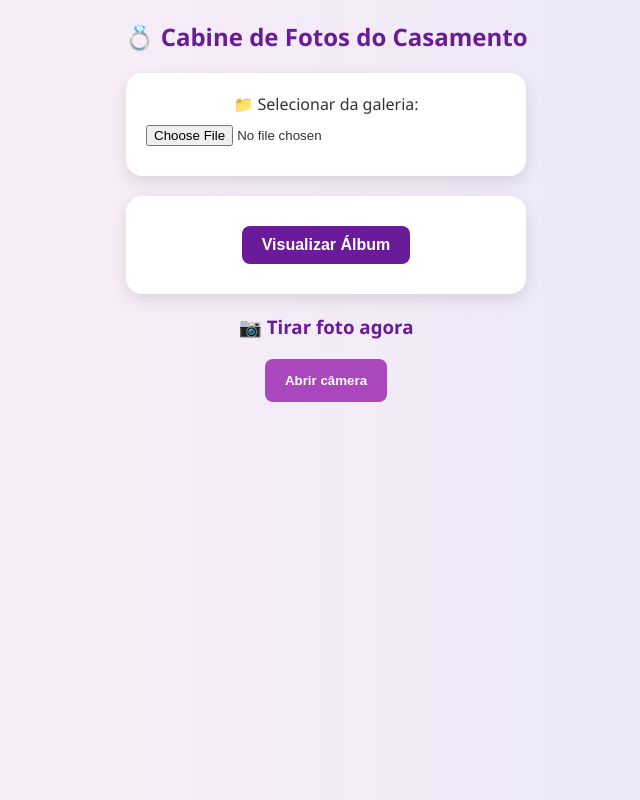
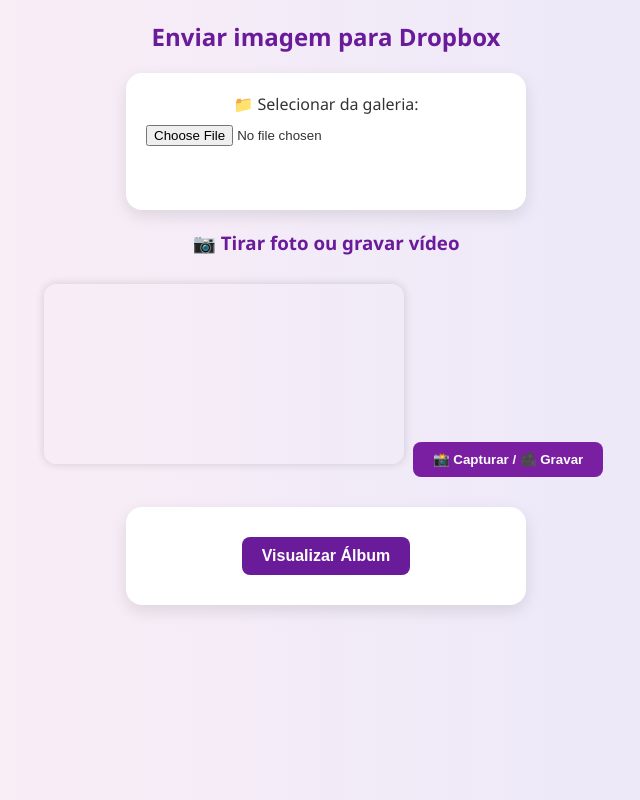
Before and after one commit to gabrielleite12/casamento, a Flask app: page / in a window 1280 px wide. Shown: the whole page, without its empty margins (314-954 px from the left). Run offline with Flask 3, Linux system fonts and the light colour scheme.

Commit message:
Update index.html

```diff
--- a/templates/index.html
+++ b/templates/index.html
@@ -2,23 +2,23 @@
 <html lang="pt-br">
 <head>
   <meta charset="UTF-8">
-  <title>Cabine de Fotos - Casamento</title>
-  <meta name="viewport" content="width=device-width, initial-scale=1.0">
+  <title>Capturar ou Enviar Imagem</title>
   <style>
     * {
       box-sizing: border-box;
     }
 
     body {
-      margin: 0;
       font-family: 'Segoe UI', sans-serif;
       background: linear-gradient(to right, #fff0f5, #e6e6fa);
+      margin: 0;
+      padding: 0;
       color: #333;
       text-align: center;
     }
 
-    h2, h3 {
-      margin: 20px 0 10px;
+    h2, h3, h4 {
+      margin-top: 20px;
       color: #6a1b9a;
     }
 
@@ -32,13 +32,13 @@
     }
 
     input[type="file"] {
+      margin-top: 10px;
       display: block;
-      margin: 10px auto;
       width: 100%;
     }
 
     button {
-      padding: 14px 20px;
+      padding: 10px 20px;
       background-color: #ab47bc;
       border: none;
       border-radius: 8px;
@@ -53,50 +53,32 @@
       background-color: #8e24aa;
     }
 
-    video {
-      width: 100vw;
-      height: 100vh;
-      object-fit: cover;
-      position: fixed;
-      top: 0;
-      left: 0;
-      z-index: 999;
+    video, canvas {
+      width: 100%;
+      max-width: 360px;
+      margin-top: 10px;
+      border-radius: 12px;
+      box-shadow: 0 0 10px rgba(0,0,0,0.15);
+    }
+
+    ul {
+      list-style: none;
+      padding: 0;
+      color: green;
+      font-weight: bold;
+    }
+
+    #preview-container {
+      margin-top: 20px;
       display: none;
     }
 
-    #preview-fullscreen {
-      position: fixed;
-      top: 0;
-      left: 0;
-      width: 100vw;
-      height: 100vh;
-      background-color: black;
-      display: none;
-      justify-content: center;
-      align-items: center;
-      flex-direction: column;
-      z-index: 1000;
+    #capture-button {
+      background-color: #7b1fa2;
     }
 
-    #preview-img {
-      max-width: 100%;
-      max-height: 100vh;
-    }
-
-    .overlay-buttons {
-      position: fixed;
-      bottom: 20px;
-      left: 50%;
-      transform: translateX(-50%);
-      z-index: 1001;
-      display: flex;
-      gap: 15px;
-      flex-wrap: wrap;
-      justify-content: center;
-    }
-
-    #abrirCamera {
-      margin-bottom: 10px;
+    #capture-button:hover {
+      background-color: #6a1b9a;
     }
 
     @media (max-width: 600px) {
@@ -106,17 +88,13 @@
 
       button {
         width: 100%;
-      }
-
-      .overlay-buttons {
-        bottom: 10px;
-        flex-direction: column;
+        margin-bottom: 10px;
       }
     }
   </style>
 </head>
 <body>
-  <h2>💍 Cabine de Fotos do Casamento</h2>
+  <h2>Enviar imagem para Dropbox</h2>
 
   {% with messages = get_flashed_messages() %}
     {% if messages %}
@@ -133,7 +111,12 @@
       📁 Selecionar da galeria:
       <input type="file" name="imagem" accept="image/*">
     </label>
+    <br><br>
   </form>
+
+  <h3>📷 Tirar foto ou gravar vídeo</h3>
+  <video id="camera" autoplay></video>
+  <button id="capture-button">📸 Capturar / 🎥 Gravar</button>
 
   <form action="{{ url_for('album') }}" method="get" style="margin-top:20px;">
     <button type="submit" style="padding:10px 20px; font-size:16px; background-color:#6a1b9a; color:white; border:none; border-radius:8px; cursor:pointer;">
@@ -141,74 +124,123 @@
     </button>
   </form>
 
-  <h3>📷 Tirar foto agora</h3>
-  <button id="abrirCamera">Abrir câmera</button>
-
-  <video id="camera" autoplay></video>
-  <div class="overlay-buttons" id="botoesCamera" style="display: none;">
-    <button id="capture">📸 Capturar</button>
-  </div>
-
-  <!-- Tela de pré-visualização -->
-  <div id="preview-fullscreen">
-    <img id="preview-img" src="">
-    <div class="overlay-buttons">
+  <div id="preview-container">
+    <h4>Pré-visualização</h4>
+    <canvas id="preview"></canvas>
     <form method="post" enctype="multipart/form-data" id="photo-form">
       <input type="hidden" name="captured_image" id="captured-image">
       <button type="submit">✅ Usar esta foto</button>
       <button type="button" onclick="refazer()">🔁 Tirar outra</button>
     </form>
   </div>
-  </div>
 
   <script>
-    const abrirCameraBtn = document.getElementById('abrirCamera');
     const video = document.getElementById('camera');
-    const botoesCamera = document.getElementById('botoesCamera');
-    const previewFullscreen = document.getElementById('preview-fullscreen');
-    const previewImg = document.getElementById('preview-img');
+    const canvas = document.getElementById('preview');
+    const previewContainer = document.getElementById('preview-container');
     const capturedImageInput = document.getElementById('captured-image');
-    let stream = null;
+    const captureButton = document.getElementById('capture-button');
 
-    abrirCameraBtn.addEventListener('click', () => {
-      navigator.mediaDevices.getUserMedia({ video: { facingMode: 'environment' }, audio: false })
-        .then(s => {
-          stream = s;
+    let mediaRecorder;
+    let recordedChunks = [];
+    let isRecording = false;
+    let pressTimer;
+
+    navigator.mediaDevices.getUserMedia({ video: { facingMode: "environment" }, audio: true })
+      .then(stream => {
         video.srcObject = stream;
-          video.style.display = 'block';
-          botoesCamera.style.display = 'flex';
-          abrirCameraBtn.style.display = 'none';
       })
-        .catch(err => {
-          alert("Erro ao acessar a câmera: " + err.message);
-        });
+      .catch(error => {
+        alert("Erro ao acessar a câmera: " + error.message);
       });
 
-    document.getElementById('capture').addEventListener('click', () => {
-      const canvas = document.createElement('canvas');
+    function tirarFoto() {
+      const context = canvas.getContext('2d');
       canvas.width = video.videoWidth;
       canvas.height = video.videoHeight;
-      const context = canvas.getContext('2d');
       context.drawImage(video, 0, 0, canvas.width, canvas.height);
 
       const dataURL = canvas.toDataURL('image/jpeg');
       capturedImageInput.value = dataURL;
-      previewImg.src = dataURL;
+      previewContainer.style.display = 'block';
+    }
 
-      // Parar câmera
-      video.pause();
-      stream.getTracks().forEach(track => track.stop());
-      video.style.display = 'none';
-      botoesCamera.style.display = 'none';
+    function iniciarGravacao() {
+      recordedChunks = [];
+      mediaRecorder = new MediaRecorder(video.srcObject, { mimeType: 'video/webm' });
 
-      // Mostrar preview
-      previewFullscreen.style.display = 'flex';
+      mediaRecorder.ondataavailable = function(e) {
+        if (e.data.size > 0) recordedChunks.push(e.data);
+      };
+
+      mediaRecorder.onstop = function() {
+        const blob = new Blob(recordedChunks, { type: 'video/webm' });
+        const videoURL = URL.createObjectURL(blob);
+
+        const recordedVideo = document.createElement('video');
+        recordedVideo.controls = true;
+        recordedVideo.src = videoURL;
+        recordedVideo.style.width = '100%';
+        recordedVideo.style.maxWidth = '360px';
+        recordedVideo.style.marginTop = '10px';
+        recordedVideo.style.borderRadius = '12px';
+        recordedVideo.style.boxShadow = '0 0 10px rgba(0,0,0,0.15)';
+        document.body.appendChild(recordedVideo);
+
+        const form = document.createElement('form');
+        form.method = 'post';
+        form.enctype = 'multipart/form-data';
+
+        const input = document.createElement('input');
+        input.type = 'hidden';
+        input.name = 'captured_video';
+
+        const reader = new FileReader();
+        reader.readAsDataURL(blob);
+        reader.onloadend = () => {
+          input.value = reader.result;
+        };
+
+        const submit = document.createElement('button');
+        submit.type = 'submit';
+        submit.innerText = "✅ Usar este vídeo";
+
+        form.appendChild(input);
+        form.appendChild(submit);
+        document.body.appendChild(form);
+      };
+
+      mediaRecorder.start();
+      isRecording = true;
+      captureButton.textContent = "🔴 Gravando vídeo...";
+
+      setTimeout(() => {
+        if (isRecording) {
+          mediaRecorder.stop();
+          isRecording = false;
+          captureButton.textContent = "📸 Capturar / 🎥 Gravar";
+        }
+      }, 5000);
+    }
+
+    captureButton.addEventListener('mousedown', () => {
+      pressTimer = setTimeout(() => {
+        iniciarGravacao();
+      }, 1000); // segurando por mais de 1 segundo, inicia gravação
+    });
+
+    captureButton.addEventListener('mouseup', () => {
+      clearTimeout(pressTimer);
+      if (!isRecording) tirarFoto(); // se não gravou, tira foto
+    });
+
+    captureButton.addEventListener('mouseleave', () => {
+      clearTimeout(pressTimer);
     });
 
     function refazer() {
-      previewFullscreen.style.display = 'none';
+      previewContainer.style.display = 'none';
       capturedImageInput.value = '';
-      abrirCameraBtn.style.display = 'inline-block';
     }
   </script>
 </body>
```
Lines whose indentation alone changed are shown as unchanged.
